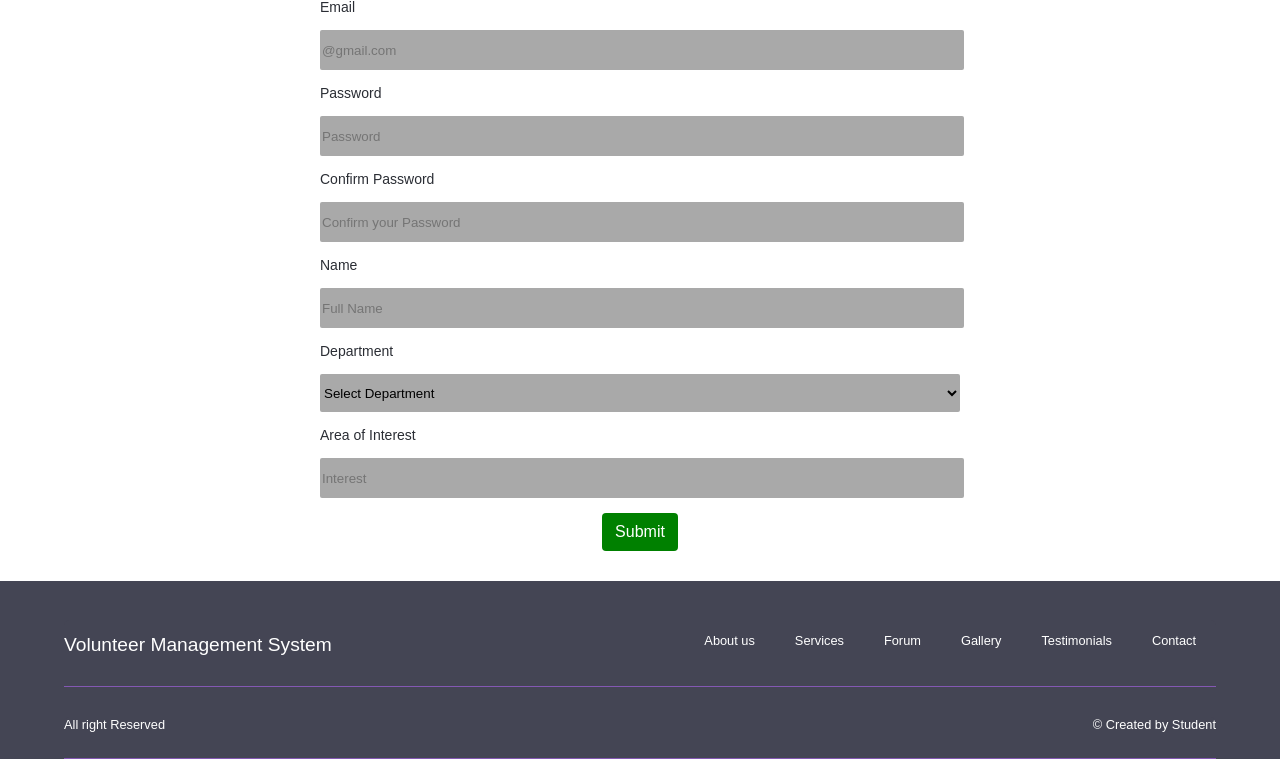
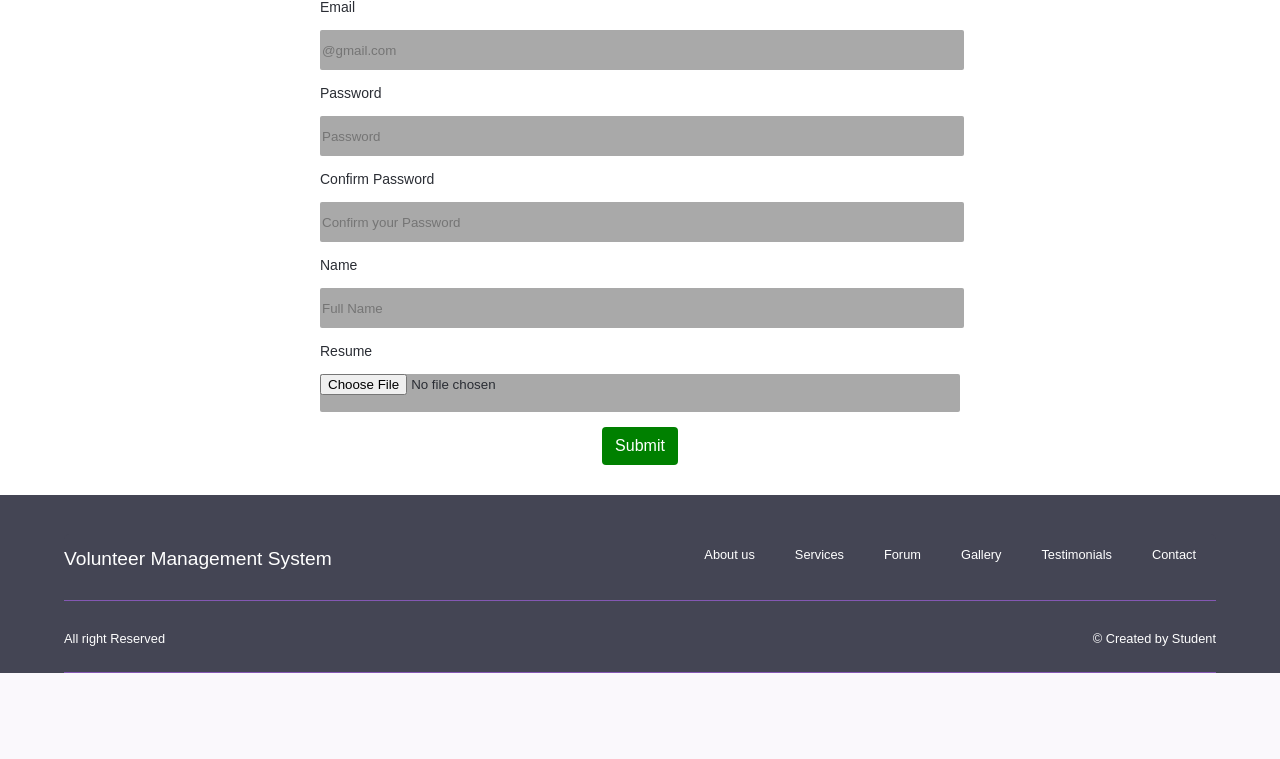
Before and after one commit to parwindersingh2215/USA_assignment, a PHP site: page /signup.php in a window 1280 px wide. Shown: the part 286-1045 px from the top of the page. After the commit the page ends 959 px from the top, so only its background shows below. Run offline with PHP 8.4, Linux system fonts and the light colour scheme.

Commit message:
done changes in css

```diff
--- a/css/style.css
+++ b/css/style.css
@@ -115,13 +115,10 @@ p{
 .header {
     background-color: var(--HeaderBackground);
 }
-/*.container*/
-/*{*/
-/*    max-width: 1100px;*/
-/*    padding-left: 15px;*/
-/*    margin: auto;*/
-/*    padding-right: 15px;*/
-/*}*/
+
+.table-responisive{
+    overflow-x: auto;
+}
 .table
 {
     width: 100%;
@@ -541,11 +538,10 @@ tr {
     padding: 7% 8%;
 }
 
-input[type="text"],input[type="email"],input[type="password"],#email, #password,#password2, textarea,select {
+input[type="text"],input[type="email"],input[type="password"],#file,#email, #password,#password2, textarea,select {
     border: none;
     border-radius: 2px;
     background: darkgray;
-    /*padding: 12px;*/
     min-height: 38px;
     width: 100%;
     outline: none;
--- a/signup.php
+++ b/signup.php
@@ -51,22 +51,8 @@
         <label for="name">Name</label>
         <input type="text" id="name" name="name" placeholder="Full Name">
 
-
-        <label for="department" style="margin-top: 10px">Department</label>
-        <select name="department" id="department">
-            <option value="">Select Department</option>
-            <option value="Computer Science">Arts & Social Sciences</option>
-            <option value="Economics & Business">Economics & Business</option>
-            <option value="Engineering & Technology">Engineering & Technology</option>
-            <option value="Life Sciences">Life Sciences</option>
-            <option value="Physical Education">Physical Education</option>
-            <option value="Visual Art & Performing Arts">Visual Art & Performing Arts</option>
-            <option value="AGRICULTURE & FORESTRY">AGRICULTURE & FORESTRY</option>
-        </select>
-
-
-        <label for="areaofintrest">Area of Interest</label>
-        <input type="text" id="areaofintrest" name="areaofintrest" placeholder="Interest">
+        <label for="file">Resume</label>
+        <input type="file" id="file" name="file" required>
         <div class="align-center">
             <input type="button" value="Submit" id="submit" class="btn btn-success">
         </div>
```
